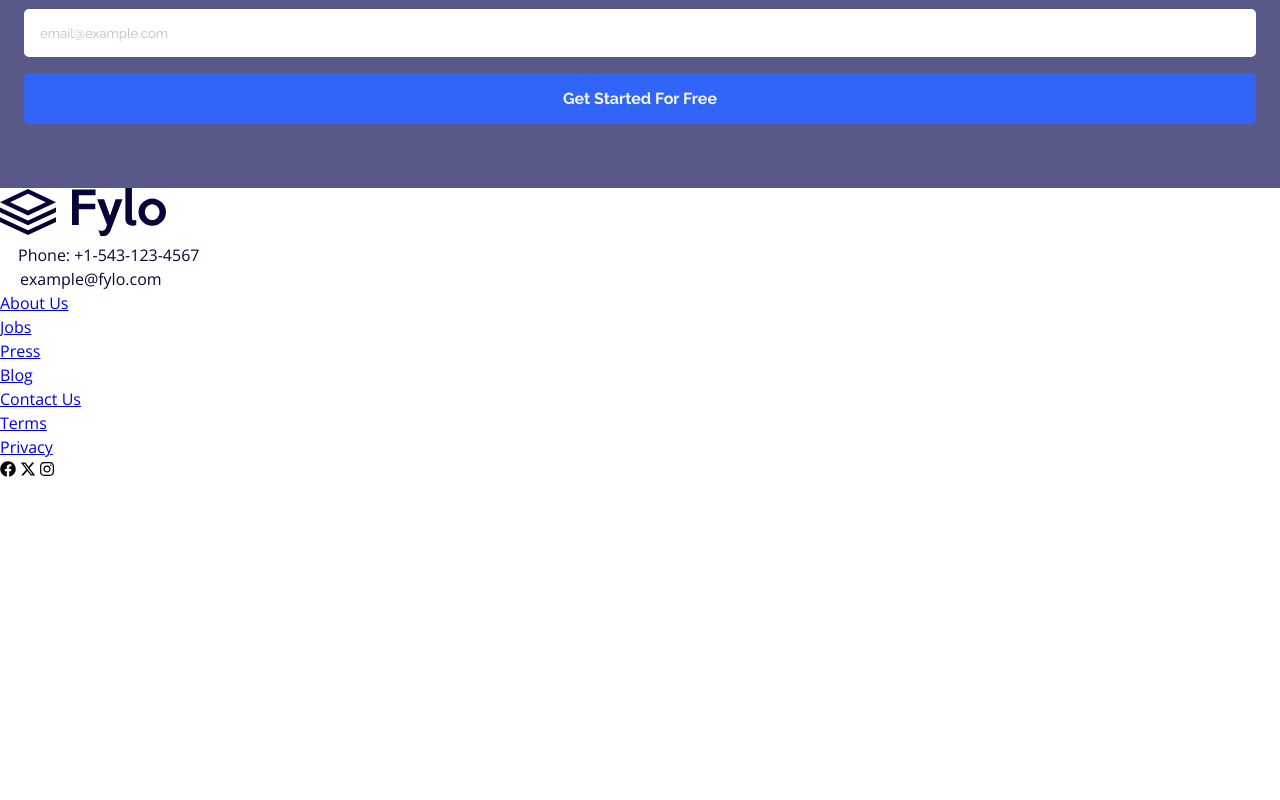
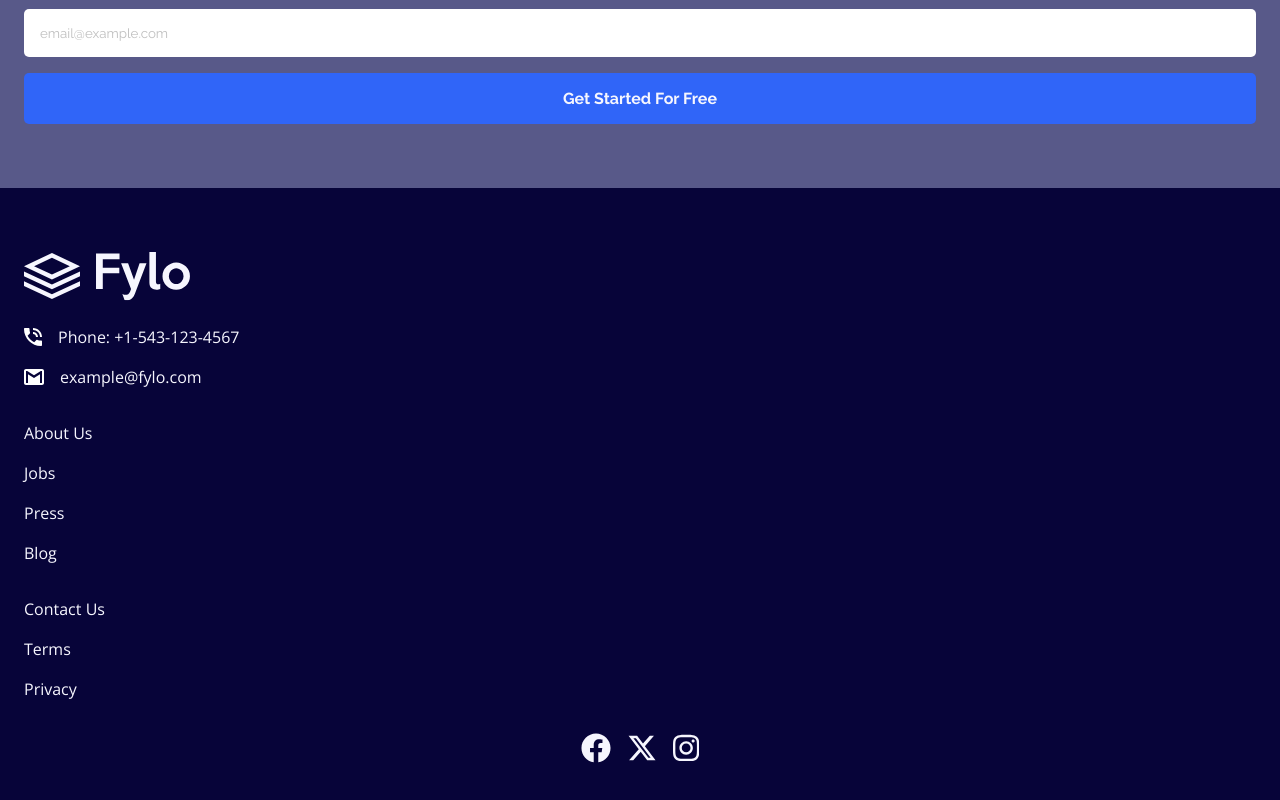
Before and after one commit to mjamecny/fylo-landing-page, a plain HTML site: page index.html in a window 1280 px wide. Shown: the part 3106-3906 px from the top of the page. Before the commit the page ends 3589 px from the top, so only its background shows below. Drawn offline with nearby package versions, Linux system fonts and the light colour scheme.

Commit message:
add styles for footer section

```diff
--- a/css/style.css
+++ b/css/style.css
@@ -225,3 +225,63 @@ h3 {
 .cta-text {
   color: var(--light-grayish-blue);
 }
+
+.footer {
+  background-color: var(--very-dark-blue);
+  padding-block: 6.4rem;
+  padding-inline: 2.4rem;
+}
+
+.footer-grid {
+  display: grid;
+  grid-template-columns: 1fr;
+  gap: 3.2rem;
+}
+
+.footer-logo-box {
+  display: flex;
+  flex-direction: column;
+  align-items: flex-start;
+  gap: 2.4rem;
+  color: var(--light-grayish-blue);
+}
+
+.footer-logo {
+  fill: var(--light-grayish-blue);
+  width: 18rem;
+}
+
+.footer-text-box {
+  display: flex;
+  flex-direction: column;
+  gap: 1.6rem;
+}
+
+.footer-text {
+  display: flex;
+  align-items: center;
+  gap: 1.6rem;
+}
+
+.footer-nav {
+  display: flex;
+  flex-direction: column;
+  gap: 1.6rem;
+  list-style: none;
+}
+
+.footer-nav-link {
+  text-decoration: none;
+  color: var(--light-grayish-blue);
+}
+
+.footer-social {
+  display: flex;
+  gap: 1.6rem;
+  justify-self: center;
+}
+
+.footer-social svg {
+  font-size: 3rem;
+  fill: var(--light-grayish-blue);
+}
```
